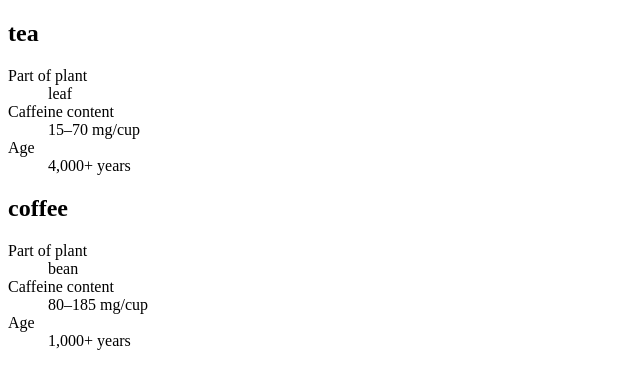
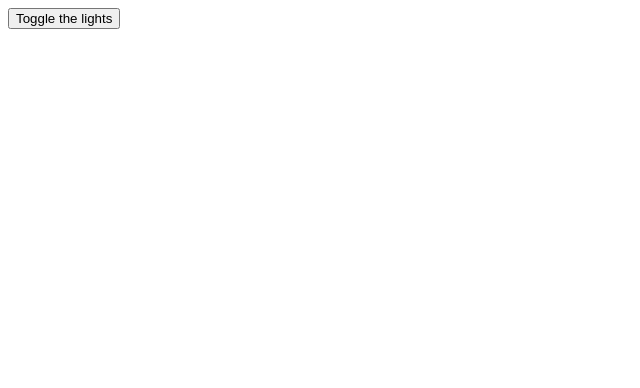
Before and after one commit to NgirfanulMangali/Learn-React, a React (Vite) app: page / in a window 1280 px wide. Shown: the top 388 px of the page, without its empty margins (0-640 px from the left). Built offline with nearby package versions, Linux system fonts and the light colour scheme.

Commit message:
fix an event handler

```diff
--- a/src/App.jsx
+++ b/src/App.jsx
@@ -1,34 +1,16 @@
-function Drink({ name }) {
-  let part, caffeine, age;
-  if (name === 'tea') {
-    part = 'leaf';
-    caffeine = '15–70 mg/cup';
-    age = '4,000+ years';
-  } else if (name === 'coffee') {
-    part = 'bean';
-    caffeine = '80–185 mg/cup';
-    age = '1,000+ years';
+export default function LightSwitch() {
+  function handleClick() {
+    let bodyStyle = document.body.style;
+    if (bodyStyle.backgroundColor === 'black') {
+      bodyStyle.backgroundColor = 'white';
+    } else {
+      bodyStyle.backgroundColor = 'black';
+    }
   }
+
   return (
-    <section>
-      <h1>{name}</h1>
-      <dl>
-        <dt>Part of plant</dt>
-        <dd>{part}</dd>
-        <dt>Caffeine content</dt>
-        <dd>{caffeine}</dd>
-        <dt>Age</dt>
-        <dd>{age}</dd>
-      </dl>
-    </section>
+    <button onClick={handleClick}>
+      Toggle the lights
+    </button>
   );
 }
-
-export default function DrinkList() {
-  return (
-    <div>
-      <Drink name="tea" />
-      <Drink name="coffee" />
-    </div>
-  );
-}
--- a/src/main.jsx
+++ b/src/main.jsx
@@ -1,11 +1,11 @@
 import React from 'react'
 import ReactDOM from 'react-dom/client'
-import PackingList from './App.jsx'
+import LightSwitch from './App.jsx'
 
 
 ReactDOM.createRoot(document.getElementById('root')).render(
   <React.StrictMode>
-    < PackingList />
+    < LightSwitch />
 
   </React.StrictMode>,
 )
```
Also changed, not shown: 1 other file (tests, documents, lock files or other folders).
